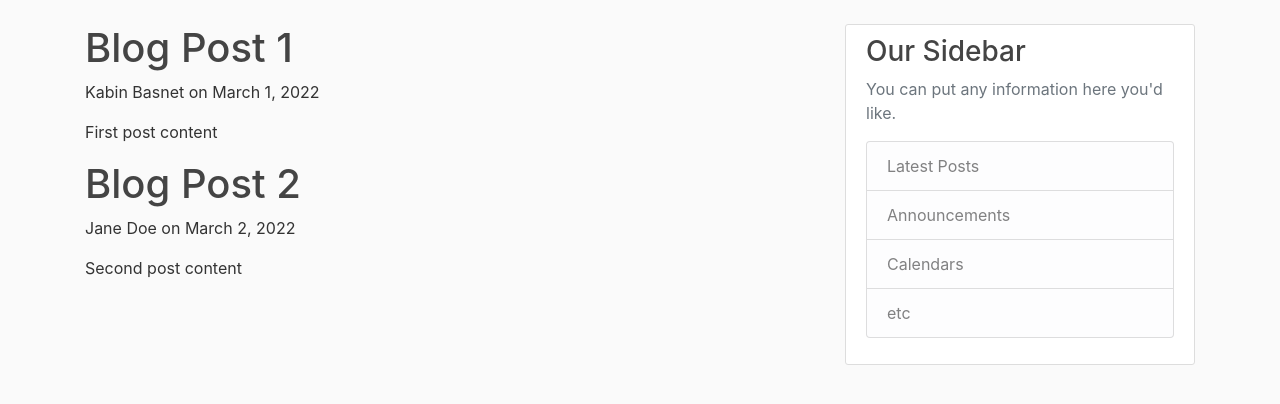
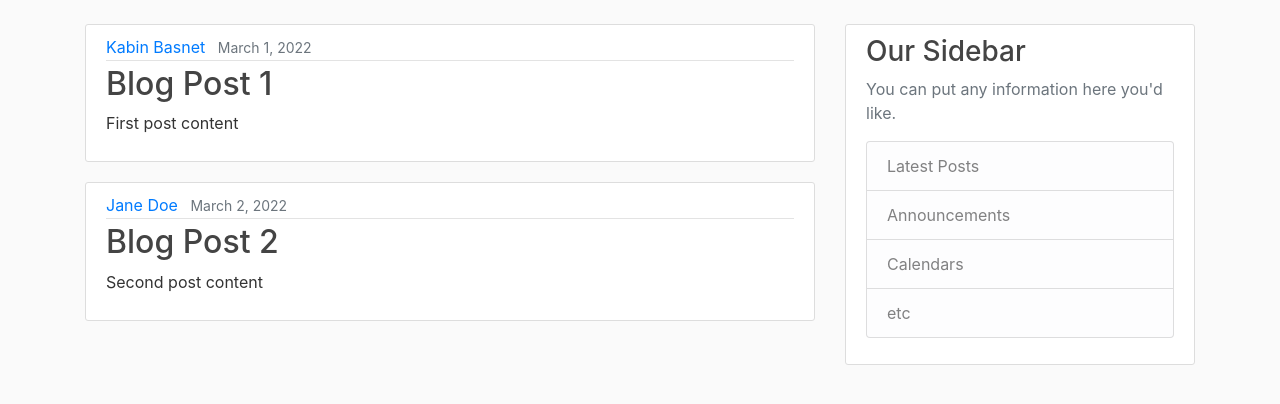
Before and after one commit to kabinbasnet/Best_Code_Ever_Written_Django_Major_Project, a Django app: page /home/ in a window 1280 px wide. Shown: the part 56-460 px from the top of the page. Run offline with Django 3.2, Linux system fonts and the light colour scheme.

Commit message:
Working on home.html template's design.

```diff
--- a/blog/templates/blog/home.html
+++ b/blog/templates/blog/home.html
@@ -3,8 +3,15 @@
 
 {% block content %}
     {% for post in posts %}
-        <h1>{{ post.title }}</h1>
-        <p>{{ post.author }} on {{ post.date_posted }}</p>
-        <p>{{ post.content }}</p>
+        <article class="media content-section">
+            <div class="media-body">
+                <div class="article-metadata">
+                    <a class="mr-2" href="#">{{ post.author }}</a>
+                    <small class="text-muted">{{ post.date_posted }}</small>
+                </div>
+                <h2><a class="article-title" href="#">{{ post.title }}</a></h2>
+                <p class="article-content">{{ post.content }}</p>
+            </div>
+        </article>
     {% endfor %}
 {% endblock content %}
```
